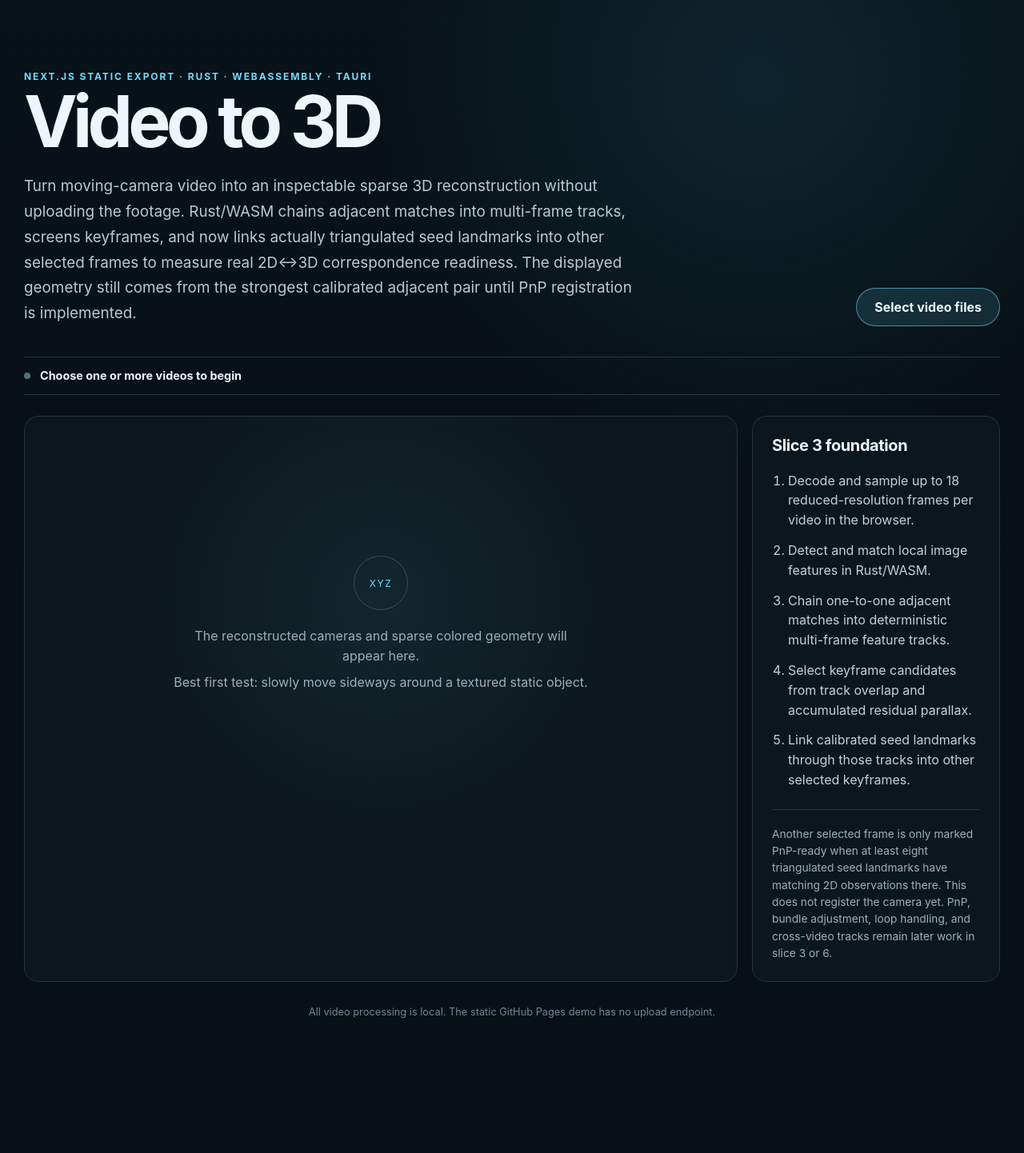
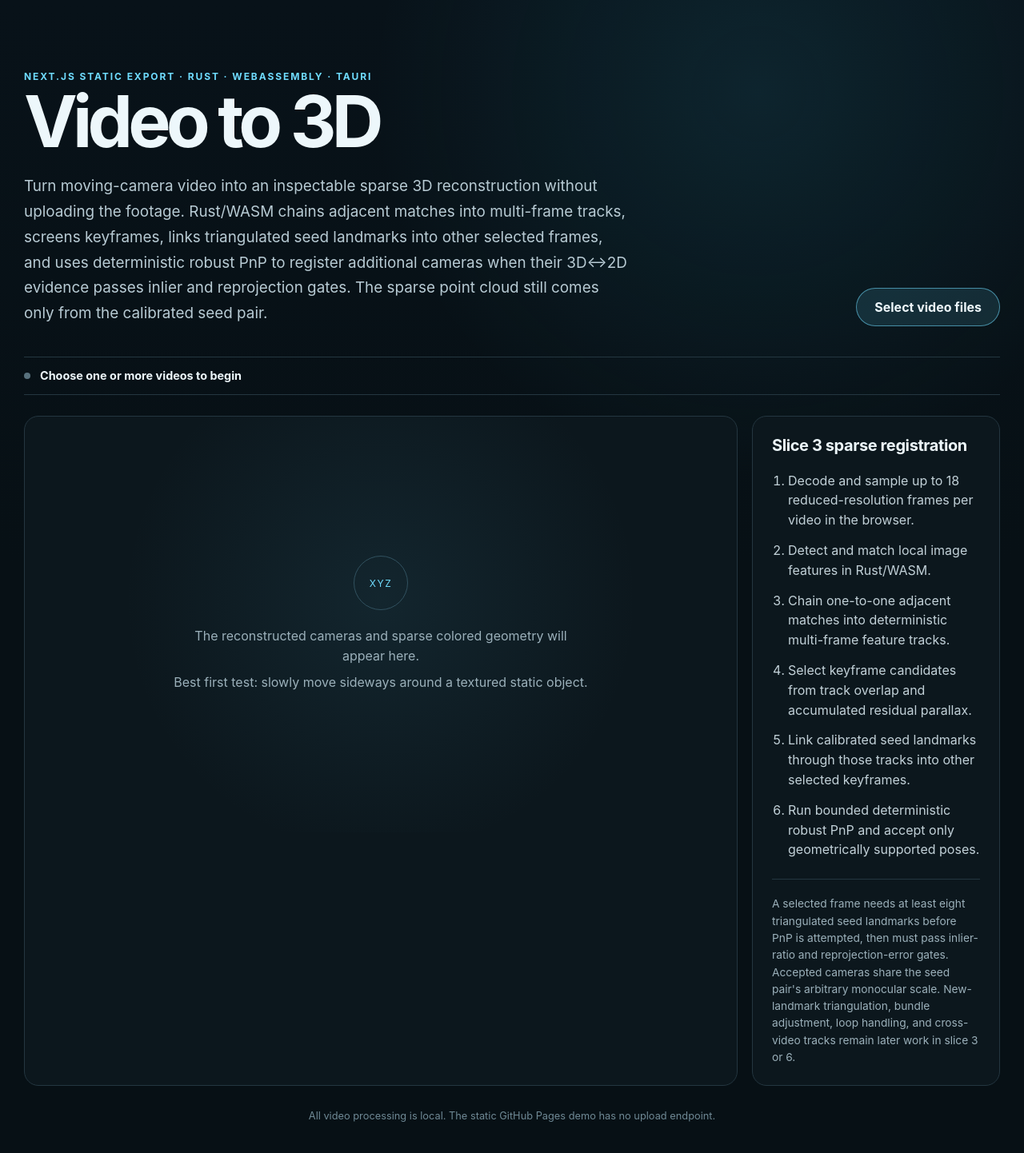
Before and after one commit to moritzbrantner/video-to-3d, a Next.js app in the folder apps/web/: page / in a window 1280 px wide. Shown: the top 1442 px of the page at 80% size. Before the commit the page ends 1321 px from the top, so only its background shows below. Built offline with nearby package versions, Linux system fonts and the light colour scheme.

Commit message:
Show robust PnP registration acceptance

```diff
--- a/apps/web/app/page.tsx
+++ b/apps/web/app/page.tsx
@@ -118,7 +118,7 @@ export default function Home() {
       ? failedCount > 0
         ? `${readyCount} ready · ${failedCount} failed`
         : runs.length === 1 && reconstruction?.calibrated_pair
-          ? "Calibrated seed pair and multi-view registration evidence ready"
+          ? "Calibrated seed geometry and robust registration evidence ready"
           : `${readyCount} ${readyCount === 1 ? "video" : "videos"} ready`
       : "Choose one or more videos to begin";
 
@@ -131,9 +131,9 @@ export default function Home() {
           <p className="lede">
             Turn moving-camera video into an inspectable sparse 3D reconstruction without uploading
             the footage. Rust/WASM chains adjacent matches into multi-frame tracks, screens keyframes,
-            and now links actually triangulated seed landmarks into other selected frames to measure
-            real 2D↔3D correspondence readiness. The displayed geometry still comes from the strongest
-            calibrated adjacent pair until PnP registration is implemented.
+            links triangulated seed landmarks into other selected frames, and uses deterministic robust
+            PnP to register additional cameras when their 3D↔2D evidence passes inlier and reprojection
+            gates. The sparse point cloud still comes only from the calibrated seed pair.
           </p>
         </div>
         <label className="upload-button">
@@ -181,7 +181,7 @@ export default function Home() {
             <>
               <SceneCanvas reconstruction={reconstruction} />
               <div className="viewer-caption">
-                Drag to orbit · wheel to zoom · squares are registered or sampled camera positions
+                Drag to orbit · wheel to zoom · squares are accepted registered camera positions
               </div>
             </>
           ) : (
@@ -196,19 +196,20 @@ export default function Home() {
         </div>
 
         <aside className="method-panel">
-          <h2>Slice 3 foundation</h2>
+          <h2>Slice 3 sparse registration</h2>
           <ol>
             <li>Decode and sample up to 18 reduced-resolution frames per video in the browser.</li>
             <li>Detect and match local image features in Rust/WASM.</li>
             <li>Chain one-to-one adjacent matches into deterministic multi-frame feature tracks.</li>
             <li>Select keyframe candidates from track overlap and accumulated residual parallax.</li>
             <li>Link calibrated seed landmarks through those tracks into other selected keyframes.</li>
+            <li>Run bounded deterministic robust PnP and accept only geometrically supported poses.</li>
           </ol>
           <p className="method-note">
-            Another selected frame is only marked PnP-ready when at least eight triangulated seed
-            landmarks have matching 2D observations there. This does not register the camera yet.
-            PnP, bundle adjustment, loop handling, and cross-video tracks remain later work in slice 3
-            or 6.
+            A selected frame needs at least eight triangulated seed landmarks before PnP is attempted,
+            then must pass inlier-ratio and reprojection-error gates. Accepted cameras share the seed
+            pair&apos;s arbitrary monocular scale. New-landmark triangulation, bundle adjustment, loop
+            handling, and cross-video tracks remain later work in slice 3 or 6.
           </p>
         </aside>
       </section>
@@ -221,7 +222,7 @@ export default function Home() {
               <h2>Sampled frames</h2>
             </div>
             <p>
-              {frames.length} local keyframe candidates at {frames[0].width} × {frames[0].height}
+              {frames.length} local frame samples at {frames[0].width} × {frames[0].height}
             </p>
           </div>
           <div className="frame-strip">
@@ -242,7 +243,7 @@ export default function Home() {
               <div className="section-heading">
                 <div>
                   <p className="eyebrow">Calibrated geometry evidence</p>
-                  <h2>Selected two-view pair</h2>
+                  <h2>Selected two-view seed pair</h2>
                 </div>
                 <p>
                   Frame {reconstruction.calibrated_pair.from_frame + 1} →{" "}
@@ -291,7 +292,7 @@ export default function Home() {
                 <p className="eyebrow">Multi-view evidence</p>
                 <h2>Feature-track graph and keyframes</h2>
               </div>
-              <p>Rust-owned diagnostics; not yet a registered multi-camera reconstruction</p>
+              <p>Rust-owned tracking and keyframe diagnostics</p>
             </div>
             <div className="table-wrap">
               <table>
@@ -332,9 +333,9 @@ export default function Home() {
               <div className="section-heading">
                 <div>
                   <p className="eyebrow">Registration evidence</p>
-                  <h2>Seed landmark correspondences</h2>
+                  <h2>Seed-landmark PnP acceptance</h2>
                 </div>
-                <p>Readiness only; no additional camera pose has been solved yet</p>
+                <p>Only accepted robust poses are added to the 3D viewer</p>
               </div>
               <div className="table-wrap">
                 <table>
@@ -342,21 +343,42 @@ export default function Home() {
                     <tr>
                       <th>Keyframe</th>
                       <th>Tracked seed landmarks</th>
-                      <th>PnP screening</th>
+                      <th>PnP inliers</th>
+                      <th>Median reprojection error</th>
+                      <th>Registration</th>
                     </tr>
                   </thead>
                   <tbody>
-                    {reconstruction.multi_view.registration_candidates.map((candidate) => (
+                    {reconstruction.multi_view.registration_candidates.map((candidate) => {
+                      const registered = reconstruction.registered_views.find(
+                        (view) => view.frame_index === candidate.frame_index,
+                      );
+                      return (
                         <tr key={candidate.frame_index}>
                           <td>Frame {candidate.frame_index + 1}</td>
                           <td>{candidate.seed_landmark_correspondences}</td>
                           <td>
-                          {candidate.pnp_ready
-                            ? "Enough correspondences for robust PnP attempt"
+                            {registered
+                              ? `${registered.inliers} / ${registered.correspondences} (${(
+                                  registered.inlier_ratio * 100
+                                ).toFixed(0)}%)`
+                              : "—"}
+                          </td>
+                          <td>
+                            {registered
+                              ? `${registered.median_reprojection_error_pixels.toFixed(2)} px`
+                              : "—"}
+                          </td>
+                          <td>
+                            {registered
+                              ? "Registered"
+                              : candidate.pnp_ready
+                                ? "Rejected by robust PnP gates"
                                 : "Needs at least 8 tracked seed landmarks"}
                           </td>
                         </tr>
-                    ))}
+                      );
+                    })}
                   </tbody>
                 </table>
               </div>
@@ -386,8 +408,8 @@ export default function Home() {
                 <h2>Adjacent-frame screening</h2>
               </div>
               <p>
-                {reconstruction.points.length} sparse point observations · {reconstruction.cameras.length}{" "}
-                displayed cameras
+                {reconstruction.points.length} seed-pair sparse points · {reconstruction.cameras.length}{" "}
+                accepted cameras
               </p>
             </div>
             <div className="table-wrap">
```
Lines whose indentation alone changed are shown as unchanged.
